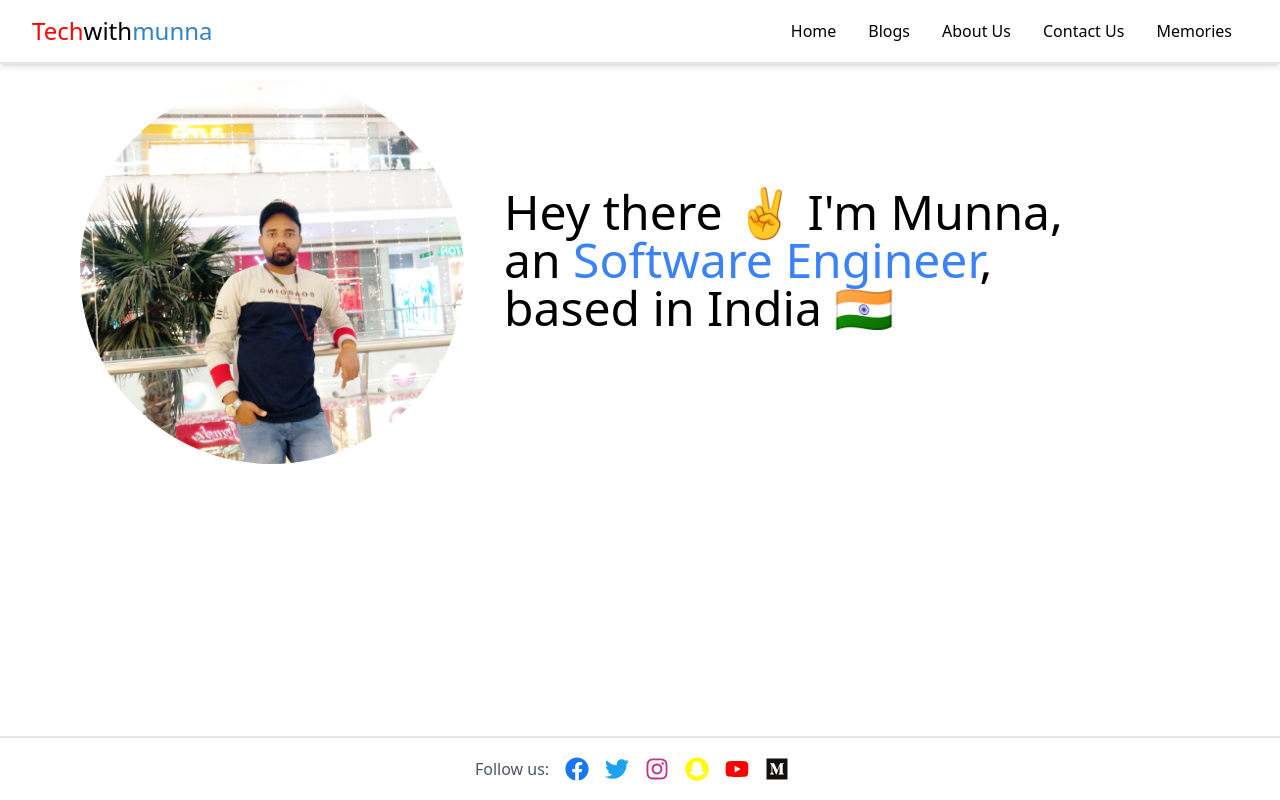
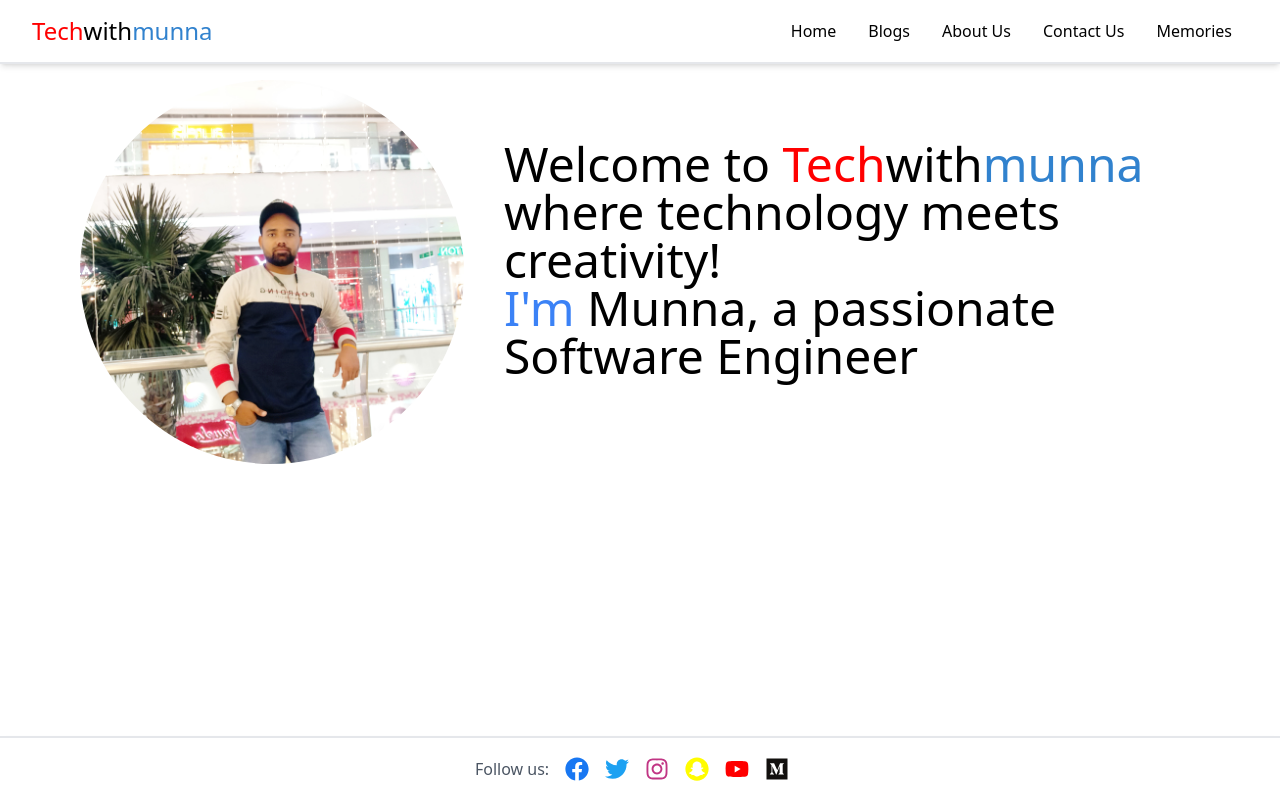
Before and after one commit to immunnapandit/Personal-Blogs, a React (Create React App) app: page / in a window 1280 px wide. Built offline with nearby package versions, Linux system fonts and the light colour scheme.

Commit message:
in body.js changes

```diff
--- a/package.json
+++ b/package.json
@@ -14,6 +14,8 @@
     "react-icons": "^5.1.0",
     "react-modal": "^3.16.1",
     "react-scripts": "5.0.1",
+    "react-slick": "^0.30.2",
+    "slick-carousel": "^1.8.1",
     "web-vitals": "^2.1.4"
   },
   "scripts": {
--- a/src/Components/Body.js
+++ b/src/Components/Body.js
@@ -1,5 +1,6 @@
 import React from "react";
 import munnaImage from "../assets/munna.jpg";
+import "./Body";
 
 const Body = () => {
     return (
@@ -9,9 +10,10 @@ const Body = () => {
             </div>
             <div className="text-center md:text-left">
                 <h1 className="nij-manrope-bold text-3xl md:text-5xl mb-4 md:mb-6">
-                    Hey there ✌️ I'm Munna,<br />
-                    an <span className="text-blue-500">Software Engineer</span>,<br />
-                    based in India 🇮🇳
+                Welcome to <span style={{ color: '#ff0000' }}>Tech</span>with<span style={{ color: '#3182ce'}}>munna</span><br />
+                <span className="">where technology meets creativity!</span><br/>
+                <span className="text-blue-500">I'm</span> Munna, a passionate<br/>
+                <span className="typing">Software Engineer</span>
                 </h1>
             </div>
         </div>
```
Also changed, not shown: 1 other file (tests, documents, lock files or other folders).
